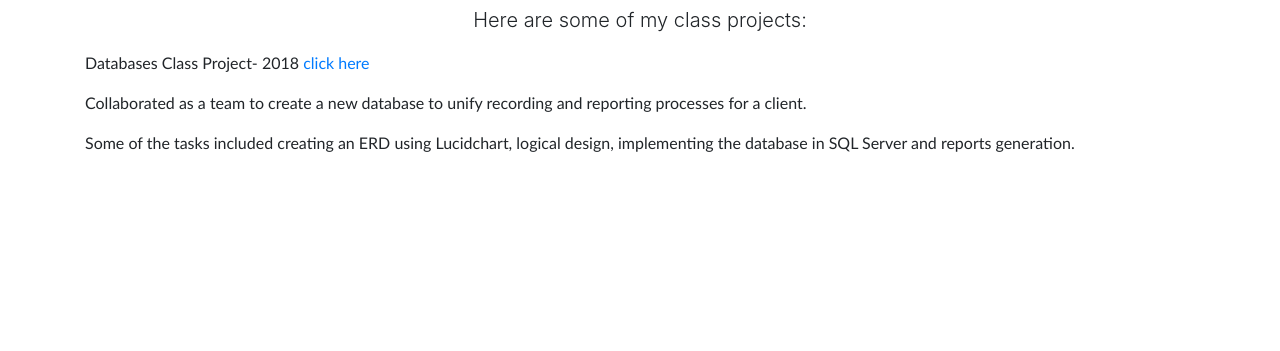
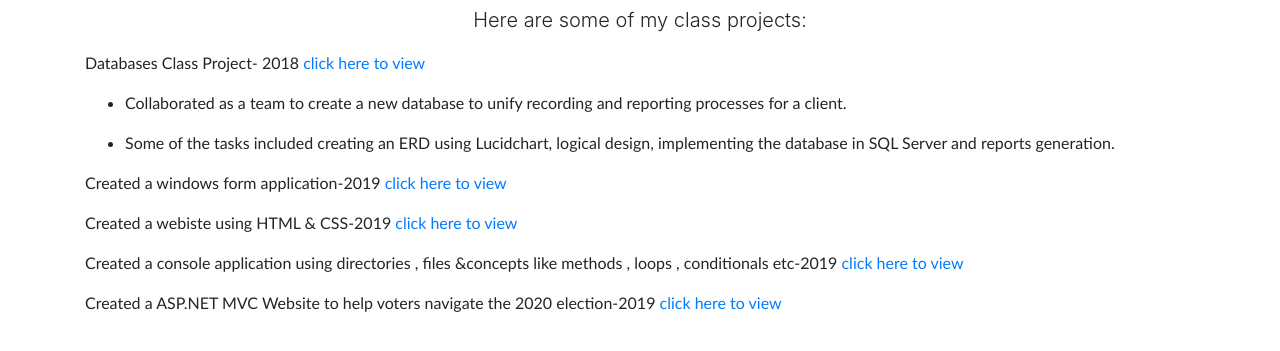
Before and after one commit to DammyOsinowo/DammyOsinowo.github.io, a website: page projects.html in a window 1280 px wide. Shown: the part 155-506 px from the top of the page. Drawn offline with Linux system fonts and the light colour scheme.

Commit message:
projects

```diff
--- a/projects.html
+++ b/projects.html
@@ -39,15 +39,24 @@
     <section class="py-5">
         <div class="container">
             <h1 style="color:skyblue; text-align:center"> MY PROJECTS </h1>
-           <p style="text-align:center" class="lead">Here are some of my class projects:</p>
+            <p style="text-align:center" class="lead">Here are some of my class projects:</p>
 
+            <p style="text-align:left; font-family:'Gill Sans', 'Gill Sans MT', Calibri, 'Trebuchet MS', sans-serif">  Databases Class Project- 2018 <a href="file:///C:/Users/Danny/Desktop/Red%20Pandas%20Final%20Submission.pdf"> click here to view</a> </p>
+         <ul>
+          <li>
+            <p style="text-align:left; font-family:'Gill Sans', 'Gill Sans MT', Calibri, 'Trebuchet MS', sans-serif">Collaborated as a team to create a new database to unify recording and reporting processes for a client.</p>
+           </li>
+             <li>
+            <p style="text-align:left; font-family:'Gill Sans', 'Gill Sans MT', Calibri, 'Trebuchet MS', sans-serif"> Some of the tasks included creating an ERD using Lucidchart, logical design, implementing the database in SQL Server and reports generation.</p>
+            </li>
+          </ul>
 
-            <p style="text-align:left; font-family:'Gill Sans', 'Gill Sans MT', Calibri, 'Trebuchet MS', sans-serif">  Databases Class Project- 2018 <a href="file:///C:/Users/Danny/Desktop/Red%20Pandas%20Final%20Submission.pdf"> click here</a> </p>
-
-            <p style="text-align:left; font-family:'Gill Sans', 'Gill Sans MT', Calibri, 'Trebuchet MS', sans-serif">
-                Collaborated as a team to create a new database to unify recording and reporting processes for a client.
-            </p>
-            <p style="text-align:left; font-family:'Gill Sans', 'Gill Sans MT', Calibri, 'Trebuchet MS', sans-serif"> Some of the tasks included creating an ERD using Lucidchart, logical design, implementing the database in SQL Server and reports generation.</p>
+            <div>
+                <p style="text-align:left; font-family:'Gill Sans', 'Gill Sans MT', Calibri, 'Trebuchet MS', sans-serif"> Created a windows form application-2019 <a href="https://github.com/ou-mis/homework-3-DammyOsinowo.git  "> click here to view</a> </p>
+                <p style="text-align:left; font-family:'Gill Sans', 'Gill Sans MT', Calibri, 'Trebuchet MS', sans-serif"> Created a webiste using HTML & CSS-2019 <a href="https://github.com/ou-mis/homework-5-DammyOsinowo.git  "> click here to view</a> </p>
+                <p style="text-align:left; font-family:'Gill Sans', 'Gill Sans MT', Calibri, 'Trebuchet MS', sans-serif"> Created a console application using directories , files &concepts like methods , loops , conditionals etc-2019 <a href=" https://github.com/ou-mis/homework-2-DammyOsinowo.git  "> click here to view</a> </p>
+                <p style="text-align:left; font-family:'Gill Sans', 'Gill Sans MT', Calibri, 'Trebuchet MS', sans-serif"> Created a ASP.NET MVC Website to help voters navigate the 2020 election-2019 <a href="https://github.com/tgupta2656/team8groupproject  "> click here to view</a> </p>
+            </div>
 
         </div>
         </section>
```
Also changed, not shown: index.html (+3 -3 lines), pic2.png (added), pic3.png (added).
